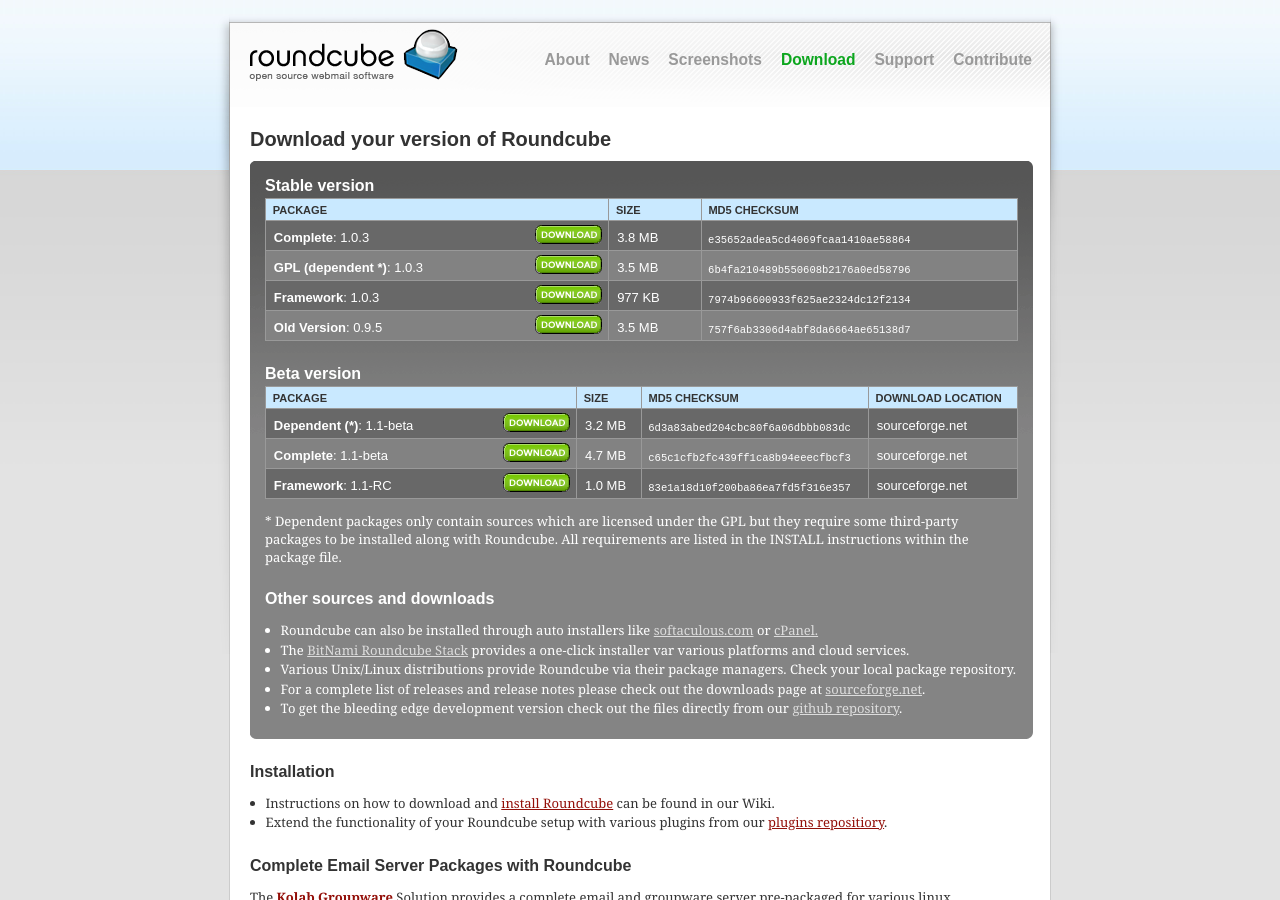
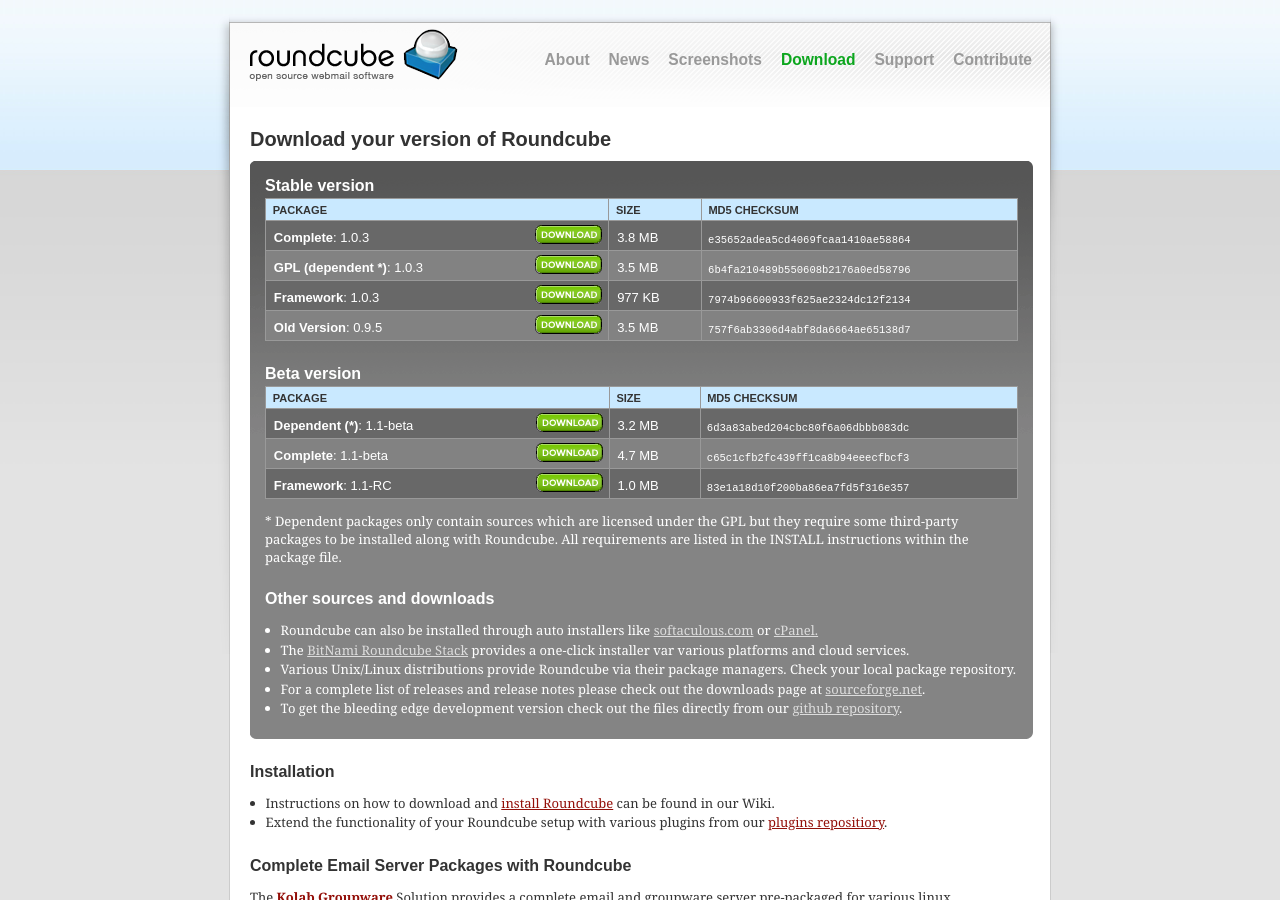
Before and after one commit to roundcube/roundcube.github.com, a Jekyll site: the page built from download/index.html, in a window 1280 px wide and 900 px high. Built offline with Jekyll 4.4.1, drawn with Linux system fonts in a browser that asks for light colours; comment, search, counter and statistics services are not loaded.

Commit message:
Remove 'location' column

```diff
--- a/download/index.html
+++ b/download/index.html
@@ -54,7 +54,6 @@
 				<td class="dlbutton"></td>
 				<td class="dlsize">Size</td>
 				<td class="dlchecksum">MD5 checksum</td>
-				<td class="dllocation">Download location</td>
 			</tr>
 			</thead>
 			<tbody>
@@ -63,21 +62,18 @@
 				<td class="dlbutton"><a href="http://sourceforge.net/projects/roundcubemail/files/roundcubemail-beta/1.1-beta/roundcubemail-1.1-beta.tar.gz/download" title="Download now!"><img src="images/table_button_download.png" width="67" height="19" alt="Download" class="pngimage" /></a>
 				<td class="dlsize">3.2 MB</td>
 				<td class="dlchecksum">6d3a83abed204cbc80f6a06dbbb083dc</td>
-				<td>sourceforge.net</td>
 			</tr>
 			<tr class="odd">
 				<td class="dlversion"><strong>Complete</Strong>: 1.1-beta</td>
 				<td class="dlbutton"><a href="http://sourceforge.net/projects/roundcubemail/files/roundcubemail-beta/1.1-beta/roundcubemail-1.1-beta-complete.tar.gz/download" title="Download now!"><img src="images/table_button_download.png" width="67" height="19" alt="Download" class="pngimage" /></a>
 				<td class="dlsize">4.7 MB</td>
 				<td class="dlchecksum">c65c1cfb2fc439ff1ca8b94eeecfbcf3</td>
-				<td>sourceforge.net</td>
 			</tr>
 			<tr class="even">
 				<td class="dlversion"><strong>Framework</strong>: 1.1-RC</td>
 				<td class="dlbutton"><a href="http://sourceforge.net/projects/roundcubemail/files/roundcubemail-beta/1.1-beta/roundcube-framework-1.1-beta.tar.gz/download" title="Download now!"><img src="images/table_button_download.png" width="67" height="19" alt="Download" class="pngimage" /></a>
 				<td class="dlsize">1.0 MB</td>
 				<td class="dlchecksum">83e1a18d10f200ba86ea7fd5f316e357</td>
-				<td>sourceforge.net</td>
 			</tr>
 			</tbody>
 		</table>
```
